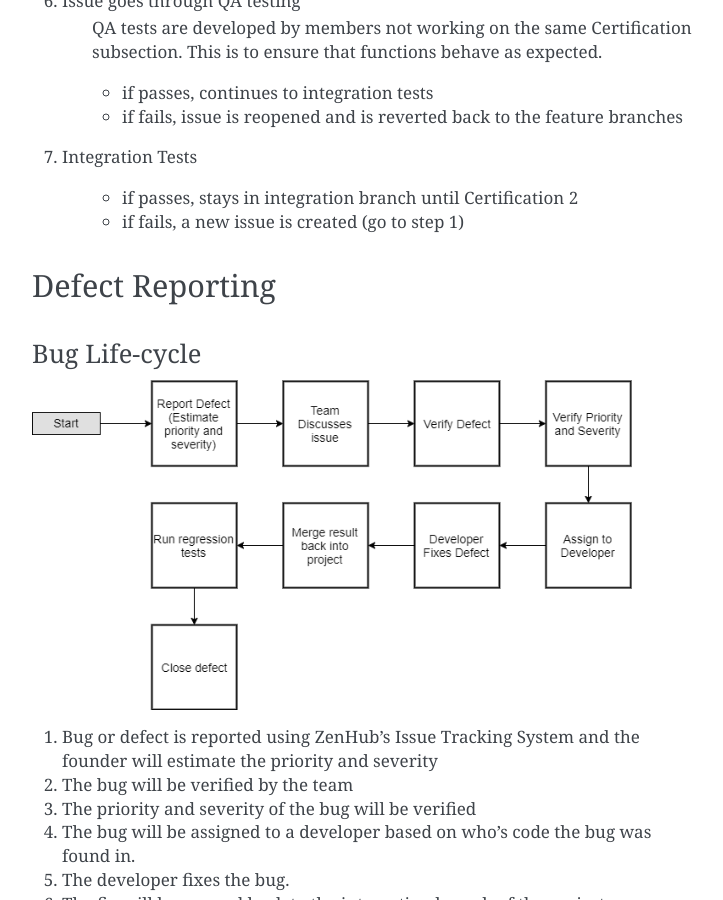
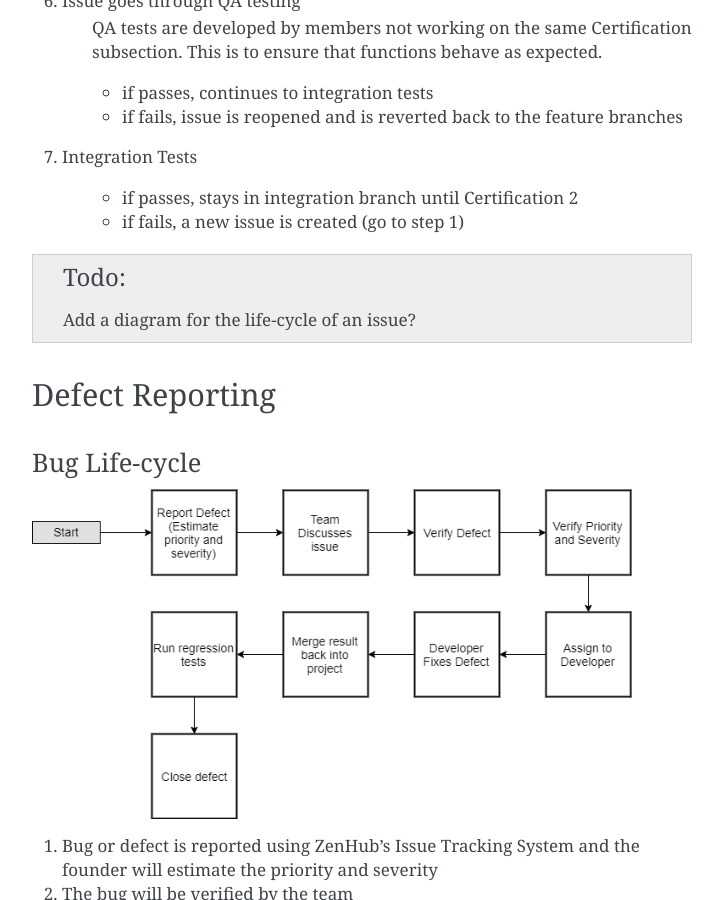
Before and after one commit to VRtualize/VRtualize-Pangeo, a Sphinx documentation site: the page built from docs/source/test_plan/issue_management.rst, in a window 1280 px wide and 900 px high, scrolled down 2443 px. Shown: the whole window, without its empty margins (388-1111 px from the left). Built offline with Sphinx 7.4.7, drawn with Linux system fonts in a browser that asks for light colours; formulas are drawn with MathJax 3.

Commit message:
Added todo for issue life-cycle

```diff
--- a/docs/source/test_plan/issue_management.rst
+++ b/docs/source/test_plan/issue_management.rst
@@ -116,6 +116,9 @@ Issue Life-Cycle
     - if fails, a new issue is created (go to step 1)
 
 
+.. todo::
+    Add a diagram for the life-cycle of an issue?
+
 
 Defect Reporting
 ++++++++++++++++
```
Also changed, not shown: 2 other files.
